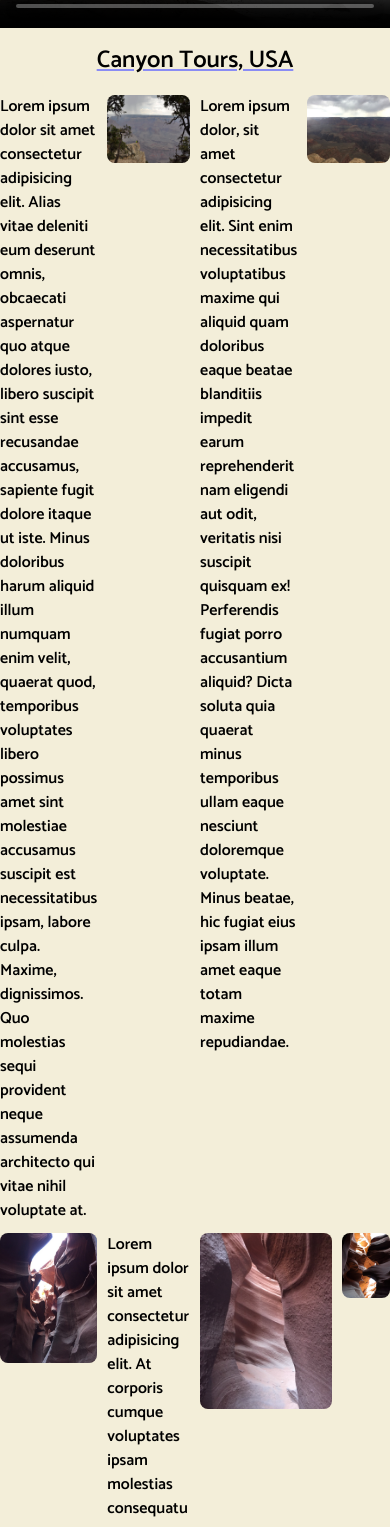
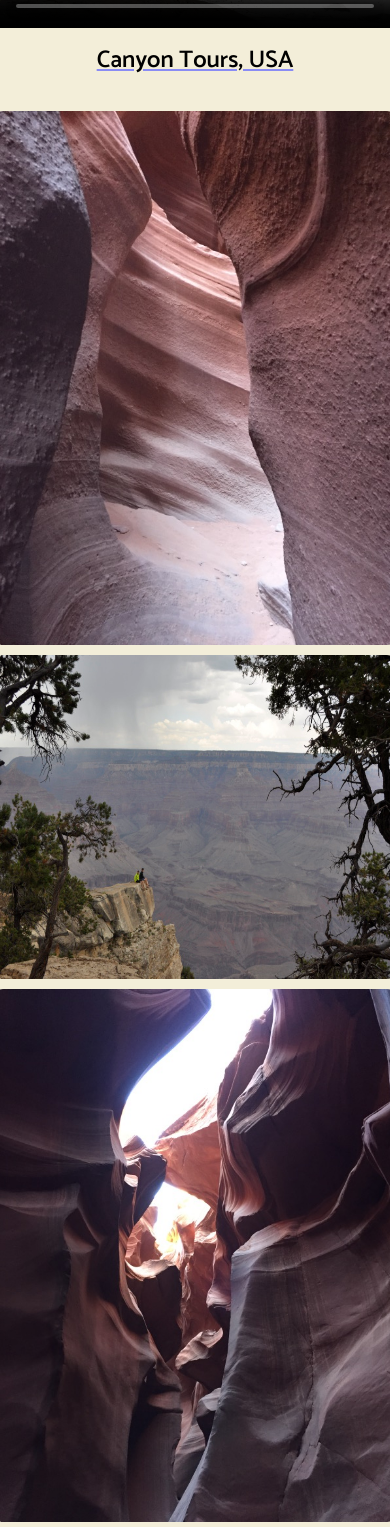
Before and after one commit to wkan17012021/Geo_Travel_Holidays, a React (Create React App) app in the folder rlt/: page / in a window 390 px wide. Shown: the part 7405-8932 px from the top of the page. Built offline with nearby package versions, Linux system fonts and the light colour scheme; grey boxes are pictures that could not be loaded.

Commit message:
layout of grid responsively usa tour photo section

```diff
--- a/rlt/src/canyon_tour.css
+++ b/rlt/src/canyon_tour.css
@@ -4,6 +4,7 @@
   grid-template-rows: 1fr 0.5fr 1fr;
   grid-column-gap: 10px;
   grid-row-gap: 10px;
+  margin: 1rem;
 }
 .img_1_wrapper {
   grid-area: 2 / 4 / 5 / 6;
@@ -29,3 +30,17 @@
 .usa_grid_container div > img {
   border-radius: 8px;
 }
+
+
+@media only screen and (max-width: 1000px) {
+  .usa_grid_container {
+    display: flex;
+    flex-direction: column;
+    justify-content: center;
+    align-items: center;
+    padding: 1rem;
+  }
+  .usa_grid_container div > img {
+    max-width: 400px;
+  }
+}
--- a/rlt/src/components/us_tour/Canyon_tours.js
+++ b/rlt/src/components/us_tour/Canyon_tours.js
@@ -12,31 +12,31 @@ const CanyonTours = () => {
       <h2>Canyon Tours, USA</h2>
       <div className="usa_grid_container">
         <div className="img_1_wrapper">
-          <img alt="text" loading="lazy" src={Img1} />
+          <img loading="lazy" src={Img1} alt="narrow pass through pink orange sandstone walls"/>
         </div>
         <div className="img_2_wrapper">
-          <img alt="text" loading="lazy" src={Img2} />
+          <img loading="lazy" src={Img2} alt="grand canyon with visitors sitting on cliff edge"/>
         </div>
         <div className="img_3_wrapper">
-          <img alt="text" loading="lazy" src={Img3} />
+          <img loading="lazy" src={Img3} alt="ornate pink orange sandstone walls"/>
         </div>
         <div className="img_4_wrapper">
-          <img alt="text" loading="lazy" src={Img4} />
+          <img loading="lazy" src={Img4} alt="pink orange sandstone with wavy undulating faces"/>
         </div>
         <div className="img_5_wrapper">
-          <img alt="text" loading="lazy" src={Img5} />
+          <img loading="lazy" src={Img5} alt="pink orange sandstone narrow pass with sunlight streaming above"/>
         </div>
         <div className="img_6_wrapper">
-          <img alt="text" loading="lazy" src={Img6} />
+          <img loading="lazy" src={Img6} alt="grand canyon on overcast day"/>
         </div>
         <div className="txt_wrapper">
-          <p>Lorem ipsum dolor sit amet consectetur adipisicing elit. Alias vitae deleniti eum deserunt omnis, obcaecati aspernatur quo atque dolores iusto, libero suscipit sint esse recusandae accusamus, sapiente fugit dolore itaque ut iste. Minus doloribus harum aliquid illum numquam enim velit, quaerat quod, temporibus voluptates libero possimus amet sint molestiae accusamus suscipit est necessitatibus ipsam, labore culpa. Maxime, dignissimos. Quo molestias sequi provident neque assumenda architecto qui vitae nihil voluptate at.</p>
+          <p>Lorem ipsum dolor sit amet consectetur adipisicing elit. Alias vitae deleniti eum deserunt omnis, obcaecati aspernatur quo atque dolores iusto, libero suscipit sint esse recusandae accusamus, sapiente fugit dolore itaque ut iste. Minus doloribus harum aliquid illum numquam enim velit, quaerat quod, temporibus voluptates libero possimus.</p>
         </div>
         <div className="txt_wrapper">
-          <p>Lorem ipsum dolor, sit amet consectetur adipisicing elit. Sint enim necessitatibus voluptatibus maxime qui aliquid quam doloribus eaque beatae blanditiis impedit earum reprehenderit nam eligendi aut odit, veritatis nisi suscipit quisquam ex! Perferendis fugiat porro accusantium aliquid? Dicta soluta quia quaerat minus temporibus ullam eaque nesciunt doloremque voluptate. Minus beatae, hic fugiat eius ipsam illum amet eaque totam maxime repudiandae.</p>
+          <p>Lorem ipsum dolor, sit amet consectetur adipisicing elit. Sint enim necessitatibus voluptatibus maxime qui aliquid quam doloribus eaque beatae blanditiis impedit earum reprehenderit nam eligendi aut odit, veritatis nisi suscipit quisquam ex! Perferendis fugiat porro accusantium aliquid? </p>
         </div>
         <div className="txt_wrapper_span">
-          <p>Lorem ipsum dolor sit amet consectetur adipisicing elit. At corporis cumque voluptates ipsam molestias consequatur accusantium neque totam animi enim delectus accusamus laboriosam aspernatur recusandae libero fugit corrupti error possimus est aliquid minus, culpa voluptate nemo! Repudiandae, corporis eligendi, quo accusamus enim non omnis vel praesentium doloremque laudantium fugit quam.</p>
+          <p>Lorem ipsum dolor sit amet consectetur adipisicing elit. At corporis cumque voluptates ipsam molestias consequatur accusantium neque totam animi enim delectus accusamus laboriosam aspernatur recusandae libero fugit corrupti error possimus est aliquid minus, culpa voluptate nemo!</p>
         </div>
       </div>
     </section>
```
Also changed, not shown: rlt/public/tour_photos/Photo 14-06-2018, 22 06 46.jpg (deleted), rlt/public/tour_photos/roussillon_crossbedded_hematite_geothite_sands_912x684.jpg (renamed from rlt/public/tour_photos/roussillon_crossbedded_hematite_ggeothite_sands_912x684.jpg).
